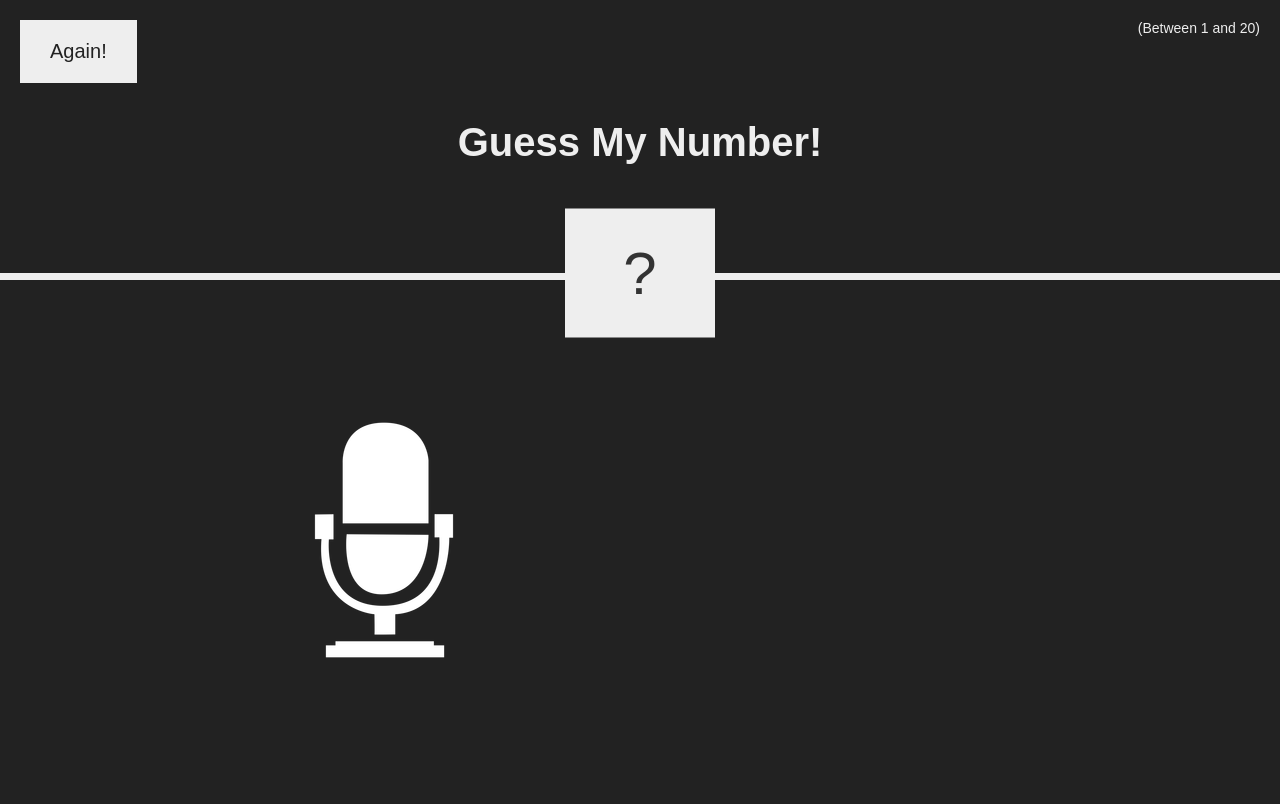
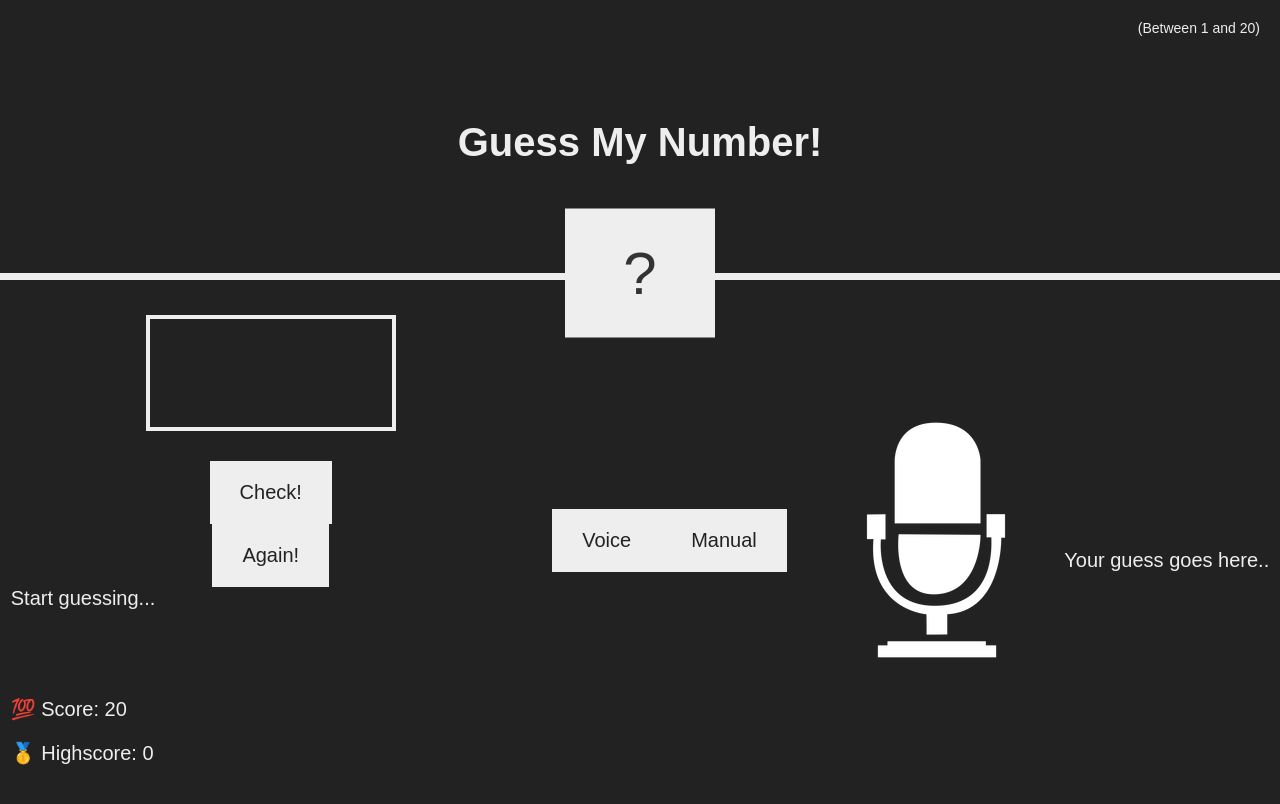
Before and after one commit to MrGultekin/pawGuess, a plain HTML site: page index.html in a window 1280 px wide. Shown: the top 804 px of the page. Drawn offline with Linux system fonts and the light colour scheme.

Commit message:
index.html updated

```diff
--- a/index.html
+++ b/index.html
@@ -12,29 +12,36 @@
     <script src="sw-register.js"></script>
   </head>
   <body>
-    <header>
+    <header class="header">
       <h1>Guess My Number!</h1>
       <p class="between">(Between 1 and 20)</p>
-      <button class="btn again">Again!</button>
+      <!--      <button class="btn again">Again!</button>-->
       <div class="number">?</div>
     </header>
-    <article>
-      <img src="img/mic.png" alt="Speak" />
-      <div id="msg" class="msg"></div>
-    </article>
 
     <main>
+      <div class="container">
         <section class="left">
           <input type="number" class="guess" />
           <button class="btn check">Check!</button>
+          <button class="btn play-again manual-btn">Again!</button>
         </section>
         <section class="right">
           <p class="message">Start guessing...</p>
           <p class="label-score">💯 Score: <span class="score">20</span></p>
-        <p class="label-highscore">
-          🥇 Highscore: <span class="highscore">0</span>
+          <p class="label-highScore">
+            🥇 Highscore: <span class="highScore">0</span>
           </p>
         </section>
+      </div>
+      <article id="btn-container">
+        <button class="btn btn-voice">Voice</button>
+        <button class="btn btn-manual">Manual</button>
+      </article>
+      <article id="article">
+        <img src="img/mic.png" alt="Speak" />
+        <div id="msg" class="msg">Your guess goes here..</div>
+      </article>
     </main>
 
     <script src="script.js"></script>
```
Lines whose indentation alone changed are shown as unchanged.
